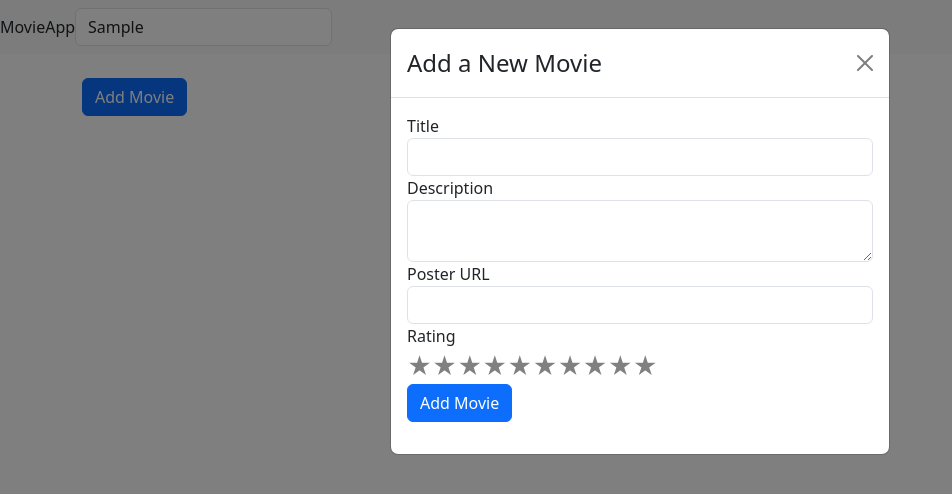
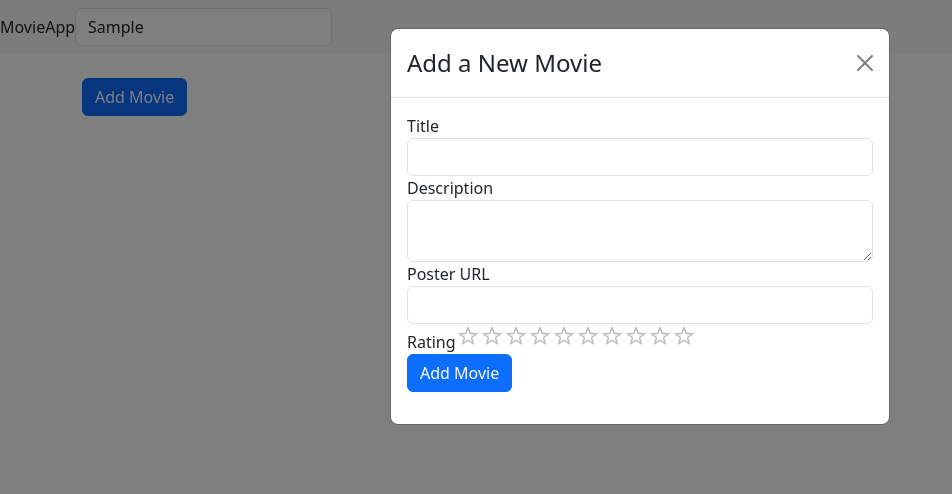
Before and after one commit to Hakimsabkhi/movie-app-cp, a React (Create React App) app: page / in a window 1280 px wide. Both pictures are taken after typing "Sample" into the empty fields and a click on the button "Add Movie". Shown: the top 494 px of the page, without its empty margins (0-952 px from the left). Built offline with nearby package versions, Linux system fonts and the light colour scheme.

Commit message:
11/15/2023

```diff
--- a/package.json
+++ b/package.json
@@ -3,6 +3,9 @@
   "version": "0.1.0",
   "private": true,
   "dependencies": {
+    "@emotion/react": "^11.11.1",
+    "@emotion/styled": "^11.11.0",
+    "@mui/material": "^5.14.18",
     "@testing-library/jest-dom": "^5.17.0",
     "@testing-library/react": "^13.4.0",
     "@testing-library/user-event": "^13.5.0",
--- a/src/components/AddMovieForm.js
+++ b/src/components/AddMovieForm.js
@@ -1,12 +1,12 @@
 import React, { useState } from 'react';
-import Rating from 'react-rating-stars-component';
+import Rating from "@mui/material/Rating";
 
 const AddMovieForm = ({ onNewMovie }) => {
   const [newMovie, setNewMovie] = useState({
     title: '',
     description: '',
     posterURL: '',
-    rating: 0 // Initialize rating
+    rating: 0, // Initialize rating
   });
 
   const handleSubmit = (e) => {
@@ -16,47 +16,54 @@ const AddMovieForm = ({ onNewMovie }) => {
   };
 
   return (
-    <form onSubmit={handleSubmit} className="mb-3">
-      <div className="form-group">
+    <form onSubmit={handleSubmit} className='mb-3'>
+      <div className='form-group'>
         <label>Title</label>
         <input
-          type="text"
-          className="form-control"
+          type='text'
+          className='form-control'
           value={newMovie.title}
           onChange={(e) => setNewMovie({ ...newMovie, title: e.target.value })}
           required
         />
       </div>
-      <div className="form-group">
+      <div className='form-group'>
         <label>Description</label>
         <textarea
-          className="form-control"
+          className='form-control'
           value={newMovie.description}
-          onChange={(e) => setNewMovie({ ...newMovie, description: e.target.value })}
+          onChange={(e) =>
+            setNewMovie({ ...newMovie, description: e.target.value })
+          }
           required
         />
       </div>
-      <div className="form-group">
+      <div className='form-group'>
         <label>Poster URL</label>
         <input
-          type="text"
-          className="form-control"
+          type='text'
+          className='form-control'
           value={newMovie.posterURL}
-          onChange={(e) => setNewMovie({ ...newMovie, posterURL: e.target.value })}
+          onChange={(e) =>
+            setNewMovie({ ...newMovie, posterURL: e.target.value })
+          }
           required
         />
       </div>
-      <div className="form-group">
+      <div className='form-group'>
         <label>Rating</label>
         <Rating
-          count={10}
-          size={24}
-          activeColor="#ffd700"
+          name='simple-controlled'
+          max={10}
           value={newMovie.rating}
-          onChange={(value) => setNewMovie({ ...newMovie, rating: value })}
+          onChange={(event, newValue) => {
+            setNewMovie({ ...newMovie, rating: newValue });
+          }}
         />
       </div>
-      <button type="submit" className="btn btn-primary">Add Movie</button>
+      <button type='submit' className='btn btn-primary'>
+        Add Movie
+      </button>
     </form>
   );
 };
--- a/src/components/MovieCard.js
+++ b/src/components/MovieCard.js
@@ -1,19 +1,20 @@
 import React from 'react';
-import Rating from 'react-rating-stars-component';
+import Rating from '@mui/material/Rating';
+
 
 const MovieCard = ({ movie }) => {
   return (
-    <div className="card" style={{ width: '18rem' }}>
+    <div className='card' style={{ width: '18rem' }}>
       <img
         src={movie.posterURL}
-        className="card-img-top"
+        className='card-img-top'
         alt={movie.title}
         style={{ width: '100%', height: '200px', objectFit: 'cover' }} // Fixed size with object-fit
       />
-      <div className="card-body">
-        <h5 className="card-title">{movie.title}</h5>
-        <p className="card-text">{movie.description}</p>
-        <Rating value={movie.rating} editing={false} />
+      <div className='card-body'>
+        <h5 className='card-title'>{movie.title}</h5>
+        <p className='card-text'>{movie.description}</p>
+        <Rating name='read-only' max={10} value={movie.rating} readOnly />
       </div>
     </div>
   );
--- a/src/data/movieData.js
+++ b/src/data/movieData.js
@@ -2,24 +2,30 @@ const movies = [
   {
     id: 1,
     title: 'Inception',
-    description: 'A thief who steals corporate secrets through the use of dream-sharing technology is given the inverse task of planting an idea into the mind of a C.E.O.',
-    posterURL: 'https://example.com/inception.jpg',
-    rating: 4.8
+    description:
+      'A thief who steals corporate secrets through the use of dream-sharing technology is given the inverse task of planting an idea into the mind of a C.E.O.',
+    posterURL:
+      'https://m.media-amazon.com/images/M/MV5BMTM0MjUzNjkwMl5BMl5BanBnXkFtZTcwNjY0OTk1Mw@@._V1_.jpg',
+    rating: 4,
   },
   {
     id: 2,
     title: 'The Shawshank Redemption',
-    description: 'Two imprisoned men bond over a number of years, finding solace and eventual redemption through acts of common decency.',
-    posterURL: 'https://example.com/shawshank.jpg',
-    rating: 4.9
+    description:
+      'Two imprisoned men bond over a number of years, finding solace and eventual redemption through acts of common decency.',
+    posterURL:
+      'https://m.media-amazon.com/images/S/pv-target-images/d56b2942bc24e60043c79b061040c63d43ba529f0db1feff055e3b7a4dcc28ce.jpg',
+    rating: 8,
   },
   {
     id: 3,
     title: 'The Godfather',
-    description: 'The aging patriarch of an organized crime dynasty transfers control of his clandestine empire to his reluctant son.',
-    posterURL: 'https://example.com/godfather.jpg',
-    rating: 4.7
-  }
+    description:
+      'The aging patriarch of an organized crime dynasty transfers control of his clandestine empire to his reluctant son.',
+    posterURL:
+      'https://m.media-amazon.com/images/M/MV5BM2MyNjYxNmUtYTAwNi00MTYxLWJmNWYtYzZlODY3ZTk3OTFlXkEyXkFqcGdeQXVyNzkwMjQ5NzM@._V1_FMjpg_UX1000_.jpg',
+    rating: 7,
+  },
 ];
 
 export default movies;
```
Also changed, not shown: 1 other file (tests, documents, lock files or other folders).
